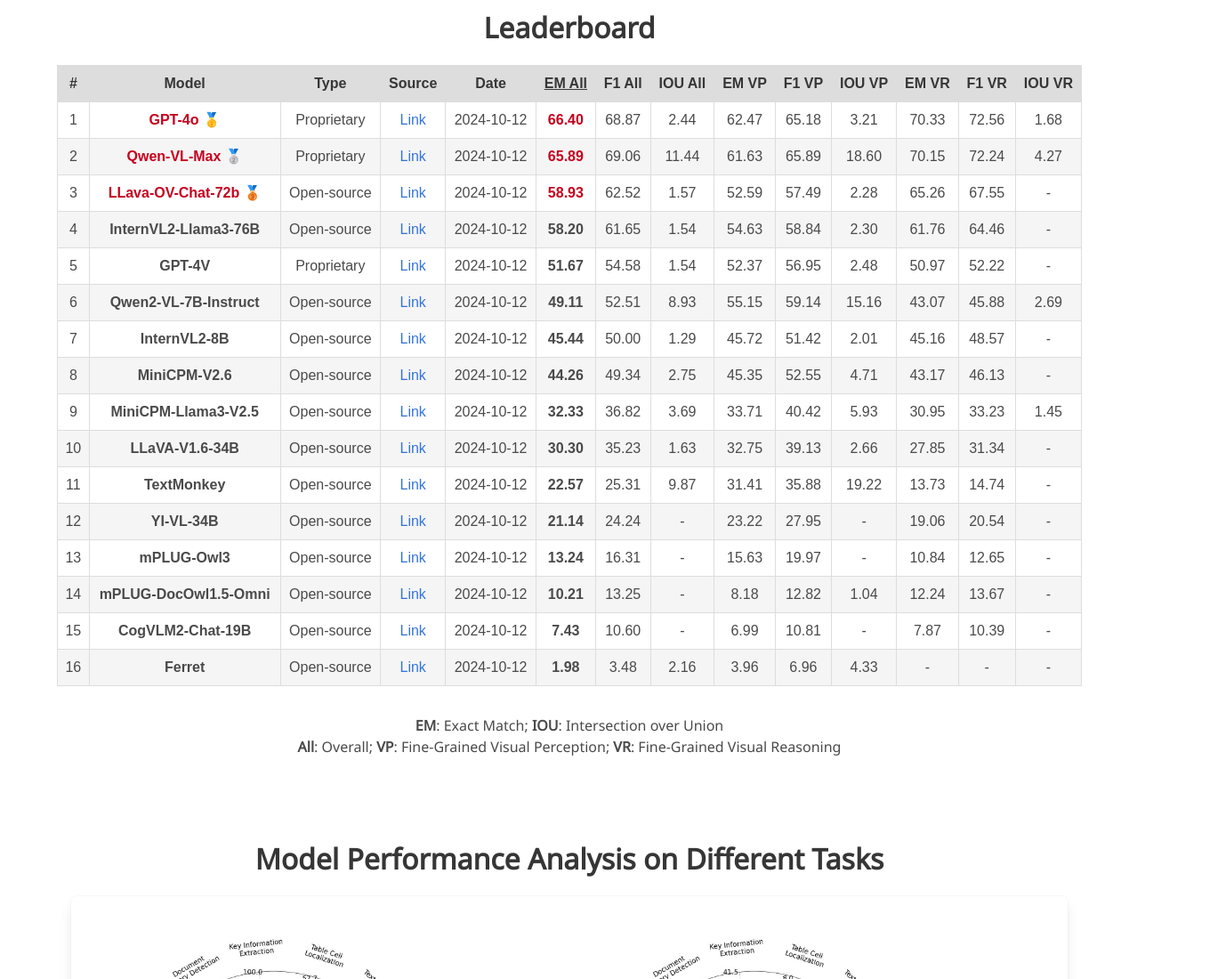
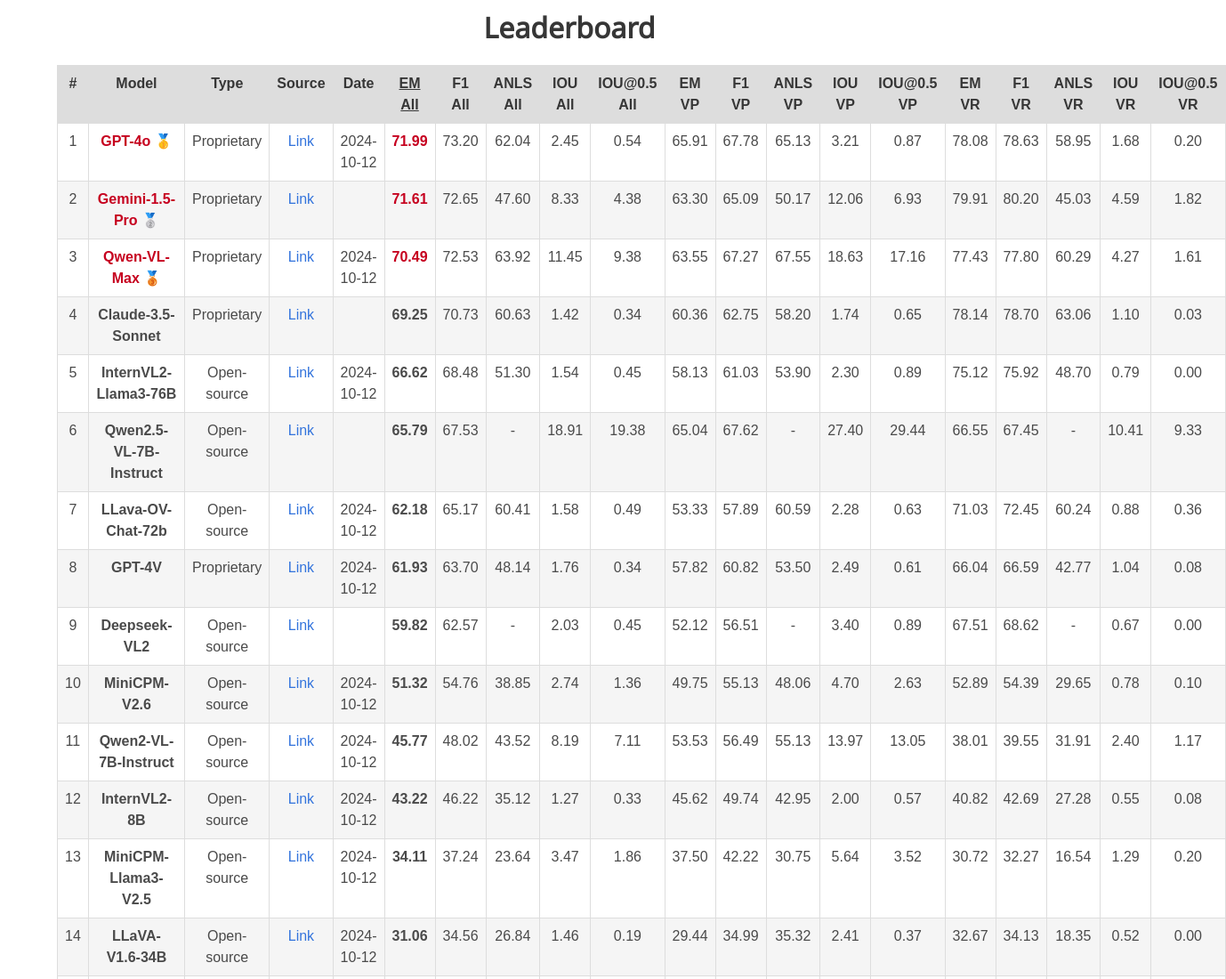
Before and after one commit to mmdocbench/mmdocbench.github.io, a plain HTML site: page index.html in a window 1280 px wide. Shown: the part 3920-5020 px from the top of the page at 89% size, 1378 px wide, since content can reach past the window. Drawn offline with nearby package versions, Linux system fonts and the light colour scheme; some icons are missing; a web font is replaced by a local one.

Commit message:
Update Leaderboard

```diff
--- a/data/model_scores.js
+++ b/data/model_scores.js
@@ -1,242 +1,443 @@
 score_table = {
   "1": {
-    "Model": "GPT-4o \ud83e\udd47",
+    "Model": "GPT-4o 🥇",
     "Type": "Proprietary",
     "Source": "https://openai.com/index/hello-gpt-4o/",
     "Date": "2024-10-12",
-    "EM_VP": 62.47,
-    "F1_VP": 65.18,
+    "EM_VP": 65.91,
+    "F1_VP": 67.78,
+    "ANLS_VP": 65.13,
     "IOU_VP": 3.21,
-    "EM_VR": 70.33,
-    "F1_VR": 72.56,
+    "IOU05_VP": 0.87,
+    "EM_VR": 78.08,
+    "F1_VR": 78.63,
+    "ANLS_VR": 58.95,
     "IOU_VR": 1.68,
-    "EM_ALL": 66.40,
-    "F1_ALL": 68.87,
-    "IOU_ALL": 2.44,
+    "IOU05_VR": 0.20,
+    "EM_ALL": 71.99,
+    "F1_ALL": 73.20,
+    "ANLS_ALL": 62.04,
+    "IOU_ALL": 2.45,
+    "IOU05_ALL": 0.54
   },
   "2": {
-    "Model": "Qwen-VL-Max \ud83e\udd48",
+    "Model": "Gemini-1.5-Pro 🥈",
+    "Type": "Proprietary",
+    "Source": "",
+    "Date": "",
+    "EM_VP": 63.30,
+    "F1_VP": 65.09,
+    "ANLS_VP": 50.17,
+    "IOU_VP": 12.06,
+    "IOU05_VP": 6.93,
+    "EM_VR": 79.91,
+    "F1_VR": 80.20,
+    "ANLS_VR": 45.03,
+    "IOU_VR": 4.59,
+    "IOU05_VR": 1.82,
+    "EM_ALL": 71.61,
+    "F1_ALL": 72.65,
+    "ANLS_ALL": 47.60,
+    "IOU_ALL": 8.33,
+    "IOU05_ALL": 4.38
+  },
+  "3": {
+    "Model": "Qwen-VL-Max 🥉",
     "Type": "Proprietary",
     "Source": "https://qwenlm.github.io/blog/qwen-vl/",
     "Date": "2024-10-12",
-    "EM_VP": 61.63,
-    "F1_VP": 65.89,
-    "IOU_VP": 18.60,
-    "EM_VR": 70.15,
-    "F1_VR": 72.24,
+    "EM_VP": 63.55,
+    "F1_VP": 67.27,
+    "ANLS_VP": 67.55,
+    "IOU_VP": 18.63,
+    "IOU05_VP": 17.16,
+    "EM_VR": 77.43,
+    "F1_VR": 77.80,
+    "ANLS_VR": 60.29,
     "IOU_VR": 4.27,
-    "EM_ALL": 65.89,
-    "F1_ALL": 69.06,
-    "IOU_ALL": 11.44,
-  },
-  "3": {
-    "Model": "LLava-OV-Chat-72b \ud83e\udd49",
-    "Type": "Open-source",
-    "Source": "https://github.com/LLaVA-VL/LLaVA-NeXT/blob/main/docs/LLaVA_OneVision_Chat.md",
-    "Date": "2024-10-12",
-    "EM_VP": 52.59,
-    "F1_VP": 57.49,
-    "IOU_VP": 2.28,
-    "EM_VR": 65.26,
-    "F1_VR": 67.55,
-    "IOU_VR": "-",
-    "EM_ALL": 58.93,
-    "F1_ALL": 62.52,
-    "IOU_ALL": 1.57,
+    "IOU05_VR": 1.61,
+    "EM_ALL": 70.49,
+    "F1_ALL": 72.53,
+    "ANLS_ALL": 63.92,
+    "IOU_ALL": 11.45,
+    "IOU05_ALL": 9.38
   },
   "4": {
+    "Model": "Claude-3.5-Sonnet",
+    "Type": "Proprietary",
+    "Source": "",
+    "Date": "",
+    "EM_VP": 60.36,
+    "F1_VP": 62.75,
+    "ANLS_VP": 58.20,
+    "IOU_VP": 1.74,
+    "IOU05_VP": 0.65,
+    "EM_VR": 78.14,
+    "F1_VR": 78.70,
+    "ANLS_VR": 63.06,
+    "IOU_VR": 1.10,
+    "IOU05_VR": 0.03,
+    "EM_ALL": 69.25,
+    "F1_ALL": 70.73,
+    "ANLS_ALL": 60.63,
+    "IOU_ALL": 1.42,
+    "IOU05_ALL": 0.34
+  },
+  "5": {
     "Model": "InternVL2-Llama3-76B",
     "Type": "Open-source",
     "Source": "https://huggingface.co/OpenGVLab/InternVL2-Llama3-76B",
     "Date": "2024-10-12",
-    "EM_VP": 54.63,
-    "F1_VP": 58.84,
+    "EM_VP": 58.13,
+    "F1_VP": 61.03,
+    "ANLS_VP": 53.90,
     "IOU_VP": 2.30,
-    "EM_VR": 61.76,
-    "F1_VR": 64.46,
-    "IOU_VR": "-",
-    "EM_ALL": 58.20,
-    "F1_ALL": 61.65,
+    "IOU05_VP": 0.89,
+    "EM_VR": 75.12,
+    "F1_VR": 75.92,
+    "ANLS_VR": 48.70,
+    "IOU_VR": 0.79,
+    "IOU05_VR": 0.00,
+    "EM_ALL": 66.62,
+    "F1_ALL": 68.48,
+    "ANLS_ALL": 51.30,
     "IOU_ALL": 1.54,
+    "IOU05_ALL": 0.45
   },
-  "5": {
+  "6": {
+    "Model": "Qwen2.5-VL-7B-Instruct",
+    "Type": "Open-source",
+    "Source": "",
+    "Date": "",
+    "EM_VP": 65.04,
+    "F1_VP": 67.62,
+    "ANLS_VP": NaN,
+    "IOU_VP": 27.40,
+    "IOU05_VP": 29.44,
+    "EM_VR": 66.55,
+    "F1_VR": 67.45,
+    "ANLS_VR": NaN,
+    "IOU_VR": 10.41,
+    "IOU05_VR": 9.33,
+    "EM_ALL": 65.79,
+    "F1_ALL": 67.53,
+    "ANLS_ALL": NaN,
+    "IOU_ALL": 18.91,
+    "IOU05_ALL": 19.38
+  },
+  "7": {
+    "Model": "LLava-OV-Chat-72b",
+    "Type": "Open-source",
+    "Source": "https://github.com/LLaVA-VL/LLaVA-NeXT/blob/main/docs/LLaVA_OneVision_Chat.md",
+    "Date": "2024-10-12",
+    "EM_VP": 53.33,
+    "F1_VP": 57.89,
+    "ANLS_VP": 60.59,
+    "IOU_VP": 2.28,
+    "IOU05_VP": 0.63,
+    "EM_VR": 71.03,
+    "F1_VR": 72.45,
+    "ANLS_VR": 60.24,
+    "IOU_VR": 0.88,
+    "IOU05_VR": 0.36,
+    "EM_ALL": 62.18,
+    "F1_ALL": 65.17,
+    "ANLS_ALL": 60.41,
+    "IOU_ALL": 1.58,
+    "IOU05_ALL": 0.49
+  },
+  "8": {
     "Model": "GPT-4V",
     "Type": "Proprietary",
     "Source": "https://openai.com/index/gpt-4v-system-card/",
     "Date": "2024-10-12",
-    "EM_VP": 52.37,
-    "F1_VP": 56.95,
-    "IOU_VP": 2.48,
-    "EM_VR": 50.97,
-    "F1_VR": 52.22,
-    "IOU_VR": "-",
-    "EM_ALL": 51.67,
-    "F1_ALL": 54.58,
-    "IOU_ALL": 1.54,
+    "EM_VP": 57.82,
+    "F1_VP": 60.82,
+    "ANLS_VP": 53.50,
+    "IOU_VP": 2.49,
+    "IOU05_VP": 0.61,
+    "EM_VR": 66.04,
+    "F1_VR": 66.59,
+    "ANLS_VR": 42.77,
+    "IOU_VR": 1.04,
+    "IOU05_VR": 0.08,
+    "EM_ALL": 61.93,
+    "F1_ALL": 63.70,
+    "ANLS_ALL": 48.14,
+    "IOU_ALL": 1.76,
+    "IOU05_ALL": 0.34
   },
-  "6": {
+  "9": {
+    "Model": "Deepseek-VL2",
+    "Type": "Open-source",
+    "Source": "",
+    "Date": "",
+    "EM_VP": 52.12,
+    "F1_VP": 56.51,
+    "ANLS_VP": NaN,
+    "IOU_VP": 3.40,
+    "IOU05_VP": 0.89,
+    "EM_VR": 67.51,
+    "F1_VR": 68.62,
+    "ANLS_VR": NaN,
+    "IOU_VR": 0.67,
+    "IOU05_VR": 0.00,
+    "EM_ALL": 59.82,
+    "F1_ALL": 62.57,
+    "ANLS_ALL": NaN,
+    "IOU_ALL": 2.03,
+    "IOU05_ALL": 0.45
+  },
+  "10": {
+    "Model": "MiniCPM-V2.6",
+    "Type": "Open-source",
+    "Source": "https://github.com/OpenBMB/MiniCPM-V?tab=readme-ov-file#minicpm-v-26",
+    "Date": "2024-10-12",
+    "EM_VP": 49.75,
+    "F1_VP": 55.13,
+    "ANLS_VP": 48.06,
+    "IOU_VP": 4.70,
+    "IOU05_VP": 2.63,
+    "EM_VR": 52.89,
+    "F1_VR": 54.39,
+    "ANLS_VR": 29.65,
+    "IOU_VR": 0.78,
+    "IOU05_VR": 0.10,
+    "EM_ALL": 51.32,
+    "F1_ALL": 54.76,
+    "ANLS_ALL": 38.85,
+    "IOU_ALL": 2.74,
+    "IOU05_ALL": 1.36
+  },
+  "11": {
     "Model": "Qwen2-VL-7B-Instruct",
     "Type": "Open-source",
     "Source": "https://huggingface.co/Qwen/Qwen2-VL-7B-Instruct",
     "Date": "2024-10-12",
-    "EM_VP": 55.15,
-    "F1_VP": 59.14,
-    "IOU_VP": 15.16,
-    "EM_VR": 43.07,
-    "F1_VR": 45.88,
-    "IOU_VR": 2.69,
-    "EM_ALL": 49.11,
-    "F1_ALL": 52.51,
-    "IOU_ALL": 8.93,
+    "EM_VP": 53.53,
+    "F1_VP": 56.49,
+    "ANLS_VP": 55.13,
+    "IOU_VP": 13.97,
+    "IOU05_VP": 13.05,
+    "EM_VR": 38.01,
+    "F1_VR": 39.55,
+    "ANLS_VR": 31.91,
+    "IOU_VR": 2.40,
+    "IOU05_VR": 1.17,
+    "EM_ALL": 45.77,
+    "F1_ALL": 48.02,
+    "ANLS_ALL": 43.52,
+    "IOU_ALL": 8.19,
+    "IOU05_ALL": 7.11
   },
-  "7": {
+  "12": {
     "Model": "InternVL2-8B",
     "Type": "Open-source",
     "Source": "https://huggingface.co/OpenGVLab/InternVL2-8B",
     "Date": "2024-10-12",
-    "EM_VP": 45.72,
-    "F1_VP": 51.42,
-    "IOU_VP": 2.01,
-    "EM_VR": 45.16,
-    "F1_VR": 48.57,
-    "IOU_VR": "-",
-    "EM_ALL": 45.44,
-    "F1_ALL": 50.00,
-    "IOU_ALL": 1.29,
+    "EM_VP": 45.62,
+    "F1_VP": 49.74,
+    "ANLS_VP": 42.95,
+    "IOU_VP": 2.00,
+    "IOU05_VP": 0.57,
+    "EM_VR": 40.82,
+    "F1_VR": 42.69,
+    "ANLS_VR": 27.28,
+    "IOU_VR": 0.55,
+    "IOU05_VR": 0.08,
+    "EM_ALL": 43.22,
+    "F1_ALL": 46.22,
+    "ANLS_ALL": 35.12,
+    "IOU_ALL": 1.27,
+    "IOU05_ALL": 0.33
   },
-  "8": {
-    "Model": "MiniCPM-V2.6",
-    "Type": "Open-source",
-    "Source": "https://github.com/OpenBMB/MiniCPM-V?tab=readme-ov-file#minicpm-v-26",
-    "Date": "2024-10-12",
-    "EM_VP": 45.35,
-    "F1_VP": 52.55,
-    "IOU_VP": 4.71,
-    "EM_VR": 43.17,
-    "F1_VR": 46.13,
-    "IOU_VR": "-",
-    "EM_ALL": 44.26,
-    "F1_ALL": 49.34,
-    "IOU_ALL": 2.75,
-  },
-  "9": {
+  "13": {
     "Model": "MiniCPM-Llama3-V2.5",
     "Type": "Open-source",
     "Source": "https://huggingface.co/openbmb/MiniCPM-Llama3-V-2_5",
     "Date": "2024-10-12",
-    "EM_VP": 33.71,
-    "F1_VP": 40.42,
-    "IOU_VP": 5.93,
-    "EM_VR": 30.95,
-    "F1_VR": 33.23,
-    "IOU_VR": 1.45,
-    "EM_ALL": 32.33,
-    "F1_ALL": 36.82,
-    "IOU_ALL": 3.69,
+    "EM_VP": 37.50,
+    "F1_VP": 42.22,
+    "ANLS_VP": 30.75,
+    "IOU_VP": 5.64,
+    "IOU05_VP": 3.52,
+    "EM_VR": 30.72,
+    "F1_VR": 32.27,
+    "ANLS_VR": 16.54,
+    "IOU_VR": 1.29,
+    "IOU05_VR": 0.20,
+    "EM_ALL": 34.11,
+    "F1_ALL": 37.24,
+    "ANLS_ALL": 23.64,
+    "IOU_ALL": 3.47,
+    "IOU05_ALL": 1.86
   },
-  "10": {
+  "14": {
     "Model": "LLaVA-V1.6-34B",
     "Type": "Open-source",
     "Source": "https://huggingface.co/liuhaotian/llava-v1.6-34b",
     "Date": "2024-10-12",
-    "EM_VP": 32.75,
-    "F1_VP": 39.13,
-    "IOU_VP": 2.66,
-    "EM_VR": 27.85,
-    "F1_VR": 31.34,
-    "IOU_VR": "-",
-    "EM_ALL": 30.30,
-    "F1_ALL": 35.23,
-    "IOU_ALL": 1.63,
-  },
-  "11": {
-    "Model": "TextMonkey",
-    "Type": "Open-source",
-    "Source": "https://github.com/Yuliang-Liu/Monkey/blob/main/monkey_model/text_monkey/README.md",
-    "Date": "2024-10-12",
-    "EM_VP": 31.41,
-    "F1_VP": 35.88,
-    "IOU_VP": 19.22,
-    "EM_VR": 13.73,
-    "F1_VR": 14.74,
-    "IOU_VR": "-",
-    "EM_ALL": 22.57,
-    "F1_ALL": 25.31,
-    "IOU_ALL": 9.87,
-  },
-  "12": {
-    "Model": "YI-VL-34B",
-    "Type": "Open-source",
-    "Source": "https://huggingface.co/01-ai/Yi-VL-34B",
-    "Date": "2024-10-12",
-    "EM_VP": 23.22,
-    "F1_VP": 27.95,
-    "IOU_VP": "-",
-    "EM_VR": 19.06,
-    "F1_VR": 20.54,
-    "IOU_VR": "-",
-    "EM_ALL": 21.14,
-    "F1_ALL": 24.24,
-    "IOU_ALL": "-",
-  },
-  "13": {
-    "Model": "mPLUG-Owl3",
-    "Type": "Open-source",
-    "Source": "https://github.com/X-PLUG/mPLUG-Owl",
-    "Date": "2024-10-12",
-    "EM_VP": 15.63,
-    "F1_VP": 19.97,
-    "IOU_VP": "-",
-    "EM_VR": 10.84,
-    "F1_VR": 12.65,
-    "IOU_VR": "-",
-    "EM_ALL": 13.24,
-    "F1_ALL": 16.31,
-    "IOU_ALL": "-",
-  },
-   "14": {
-    "Model": "mPLUG-DocOwl1.5-Omni",
-    "Type": "Open-source",
-    "Source": "https://github.com/X-PLUG/mPLUG-DocOwl",
-    "Date": "2024-10-12",
-    "EM_VP": 8.18,
-    "F1_VP": 12.82,
-    "IOU_VP": 1.04,
-    "EM_VR": 12.24,
-    "F1_VR": 13.67,
-    "IOU_VR": "-",
-    "EM_ALL": 10.21,
-    "F1_ALL": 13.25,
-    "IOU_ALL": "-",
+    "EM_VP": 29.44,
+    "F1_VP": 34.99,
+    "ANLS_VP": 35.32,
+    "IOU_VP": 2.41,
+    "IOU05_VP": 0.37,
+    "EM_VR": 32.67,
+    "F1_VR": 34.13,
+    "ANLS_VR": 18.35,
+    "IOU_VR": 0.52,
+    "IOU05_VR": 0.00,
+    "EM_ALL": 31.06,
+    "F1_ALL": 34.56,
+    "ANLS_ALL": 26.84,
+    "IOU_ALL": 1.46,
+    "IOU05_ALL": 0.19
   },
   "15": {
     "Model": "CogVLM2-Chat-19B",
     "Type": "Open-source",
     "Source": "https://huggingface.co/THUDM/cogvlm2-llama3-chat-19B",
     "Date": "2024-10-12",
-    "EM_VP": 6.99,
-    "F1_VP": 10.81,
-    "IOU_VP": "-",
-    "EM_VR": 7.87,
-    "F1_VR": 10.39,
-    "IOU_VR": "-",
-    "EM_ALL": 7.43,
-    "F1_ALL": 10.60,
-    "IOU_ALL": "-",
+    "EM_VP": 26.42,
+    "F1_VP": 30.16,
+    "ANLS_VP": 23.93,
+    "IOU_VP": 0.48,
+    "IOU05_VP": 0.06,
+    "EM_VR": 23.30,
+    "F1_VR": 24.22,
+    "ANLS_VR": 11.15,
+    "IOU_VR": 0.08,
+    "IOU05_VR": 0.00,
+    "EM_ALL": 24.86,
+    "F1_ALL": 27.19,
+    "ANLS_ALL": 17.54,
+    "IOU_ALL": 0.28,
+    "IOU05_ALL": 0.03
   },
   "16": {
+    "Model": "TextMonkey",
+    "Type": "Open-source",
+    "Source": "https://github.com/Yuliang-Liu/Monkey/blob/main/monkey_model/text_monkey/README.md",
+    "Date": "2024-10-12",
+    "EM_VP": 32.31,
+    "F1_VP": 36.52,
+    "ANLS_VP": 40.75,
+    "IOU_VP": 19.28,
+    "IOU05_VP": 20.57,
+    "EM_VR": 15.23,
+    "F1_VR": 16.12,
+    "ANLS_VR": 18.40,
+    "IOU_VR": 0.51,
+    "IOU05_VR": 0.17,
+    "EM_ALL": 23.77,
+    "F1_ALL": 26.32,
+    "ANLS_ALL": 29.57,
+    "IOU_ALL": 9.89,
+    "IOU05_ALL": 10.37
+  },
+  "17": {
+    "Model": "Janus-Pro-7B",
+    "Type": "Open-source",
+    "Source": "",
+    "Date": "",
+    "EM_VP": 20.06,
+    "F1_VP": 25.10,
+    "ANLS_VP": NaN,
+    "IOU_VP": 0.63,
+    "IOU05_VP": 0.04,
+    "EM_VR": 25.28,
+    "F1_VR": 26.79,
+    "ANLS_VR": NaN,
+    "IOU_VR": 0.28,
+    "IOU05_VR": 0.00,
+    "EM_ALL": 22.67,
+    "F1_ALL": 25.94,
+    "ANLS_ALL": NaN,
+    "IOU_ALL": 0.46,
+    "IOU05_ALL": 0.02
+  },
+  "18": {
+    "Model": "mPLUG-Owl3",
+    "Type": "Open-source",
+    "Source": "https://github.com/X-PLUG/mPLUG-Owl",
+    "Date": "2024-10-12",
+    "EM_VP": 15.88,
+    "F1_VP": 19.60,
+    "ANLS_VP": 20.17,
+    "IOU_VP": 0.37,
+    "IOU05_VP": 0.09,
+    "EM_VR": 16.46,
+    "F1_VR": 17.63,
+    "ANLS_VR": 1.40,
+    "IOU_VR": 0.13,
+    "IOU05_VR": 0.00,
+    "EM_ALL": 16.17,
+    "F1_ALL": 18.62,
+    "ANLS_ALL": 10.78,
+    "IOU_ALL": 0.25,
+    "IOU05_ALL": 0.04
+  },
+  "19": {
+    "Model": "mPLUG-DocOwl1.5-Omni",
+    "Type": "Open-source",
+    "Source": "https://github.com/X-PLUG/mPLUG-DocOwl",
+    "Date": "2024-10-12",
+    "EM_VP": 10.84,
+    "F1_VP": 14.97,
+    "ANLS_VP": 9.96,
+    "IOU_VP": 1.04,
+    "IOU05_VP": 0.70,
+    "EM_VR": 19.84,
+    "F1_VR": 20.55,
+    "ANLS_VR": 5.76,
+    "IOU_VR": 0.13,
+    "IOU05_VR": 0.01,
+    "EM_ALL": 15.34,
+    "F1_ALL": 17.76,
+    "ANLS_ALL": 7.86,
+    "IOU_ALL": 0.59,
+    "IOU05_ALL": 0.36
+  },
+  "20": {
+    "Model": "Yi-VL-34B",
+    "Type": "Open-source",
+    "Source": "https://huggingface.co/01-ai/Yi-VL-34B",
+    "Date": "2024-10-12",
+    "EM_VP": 6.66,
+    "F1_VP": 10.48,
+    "ANLS_VP": 12.98,
+    "IOU_VP": 0.88,
+    "IOU05_VP": 0.11,
+    "EM_VR": 14.50,
+    "F1_VR": 15.44,
+    "ANLS_VR": 6.07,
+    "IOU_VR": 0.39,
+    "IOU05_VR": 0.10,
+    "EM_ALL": 10.58,
+    "F1_ALL": 12.96,
+    "ANLS_ALL": 9.52,
+    "IOU_ALL": 0.63,
+    "IOU05_ALL": 0.11
+  },
+  "21": {
     "Model": "Ferret",
     "Type": "Open-source",
     "Source": "https://github.com/apple/ml-ferret",
     "Date": "2024-10-12",
-    "EM_VP": 3.96,
-    "F1_VP": 6.96,
+    "EM_VP": 4.20,
+    "F1_VP": 7.13,
+    "ANLS_VP": 7.07,
     "IOU_VP": 4.33,
-    "EM_VR": "-",
-    "F1_VR": "-",
-    "IOU_VR": "-",
-    "EM_ALL": 1.98,
-    "F1_ALL": 3.48,
-    "IOU_ALL": 2.16,
-  },
+    "IOU05_VP": 4.01,
+    "EM_VR": 0.00,
+    "F1_VR": 0.00,
+    "ANLS_VR": 0.00,
+    "IOU_VR": 0.00,
+    "IOU05_VR": 0.00,
+    "EM_ALL": 4.20,
+    "F1_ALL": 7.13,
+    "ANLS_ALL": 7.07,
+    "IOU_ALL": 4.33,
+    "IOU05_ALL": 4.01
+  }
 }
--- a/static/js/leaderboard_testmini.js
+++ b/static/js/leaderboard_testmini.js
@@ -10,13 +10,19 @@ function generateTable() {
           <td class="js-sort"><strong>Date</strong></td>
           <td class="js-sort-number"><strong><u>EM All</u></strong></td>
           <td class="js-sort-number"><strong>F1 All</strong></td>
+          <td class="js-sort-number"><strong>ANLS All</strong></td>
           <td class="js-sort-number"><strong>IOU All</strong></td>
+          <td class="js-sort-number"><strong>IOU@0.5 All</strong></td>
           <td class="js-sort-number"><strong>EM VP</strong></td>
           <td class="js-sort-number"><strong>F1 VP</strong></td>
+          <td class="js-sort-number"><strong>ANLS VP</strong></td>
           <td class="js-sort-number"><strong>IOU VP</strong></td>
+          <td class="js-sort-number"><strong>IOU@0.5 VP</strong></td>
           <td class="js-sort-number"><strong>EM VR</strong></td>
           <td class="js-sort-number"><strong>F1 VR</strong></td>
+          <td class="js-sort-number"><strong>ANLS VR</strong></td>
           <td class="js-sort-number"><strong>IOU VR</strong></td>
+          <td class="js-sort-number"><strong>IOU@0.5 VR</strong></td>
 
       </tr>`;
 
@@ -67,13 +73,19 @@ function generateTable() {
 
 
         table += `<td>${isNaN(entry.F1_ALL) ? "-" : entry.F1_ALL.toFixed(2).toString()}</td>`;
+        table += `<td>${isNaN(entry.ANLS_ALL) ? "-" : entry.ANLS_ALL.toFixed(2).toString()}</td>`;
         table += `<td>${isNaN(entry.IOU_ALL) ? "-" : entry.IOU_ALL.toFixed(2).toString()}</td>`;
+        table += `<td>${isNaN(entry.IOU05_ALL) ? "-" : entry.IOU05_ALL.toFixed(2).toString()}</td>`;
         table += `<td>${isNaN(entry.EM_VP) ? "-" : entry.EM_VP.toFixed(2).toString()}</td>`;
         table += `<td>${isNaN(entry.F1_VP) ? "-" : entry.F1_VP.toFixed(2).toString()}</td>`;
+        table += `<td>${isNaN(entry.ANLS_VP) ? "-" : entry.ANLS_VP.toFixed(2).toString()}</td>`;
         table += `<td>${isNaN(entry.IOU_VP) ? "-" : entry.IOU_VP.toFixed(2).toString()}</td>`;
+        table += `<td>${isNaN(entry.IOU05_VP) ? "-" : entry.IOU05_VP.toFixed(2).toString()}</td>`;
         table += `<td>${isNaN(entry.EM_VR) ? "-" : entry.EM_VR.toFixed(2).toString()}</td>`;
         table += `<td>${isNaN(entry.F1_VR) ? "-" : entry.F1_VR.toFixed(2).toString()}</td>`;
+        table += `<td>${isNaN(entry.ANLS_VR) ? "-" : entry.ANLS_VR.toFixed(2).toString()}</td>`;
         table += `<td>${isNaN(entry.IOU_VR) ? "-" : entry.IOU_VR.toFixed(2).toString()}</td>`;
+        table += `<td>${isNaN(entry.IOU05_VR) ? "-" : entry.IOU05_VR.toFixed(2).toString()}</td>`;
 
         // table += `<td>${entry.F1_ALL.toFixed(1).toString()}</td>`;
         // table += `<td>${entry.IOU_ALL.toFixed(1).toString()}</td>`;
```
Also changed, not shown: index.html (+1 -1 lines).
